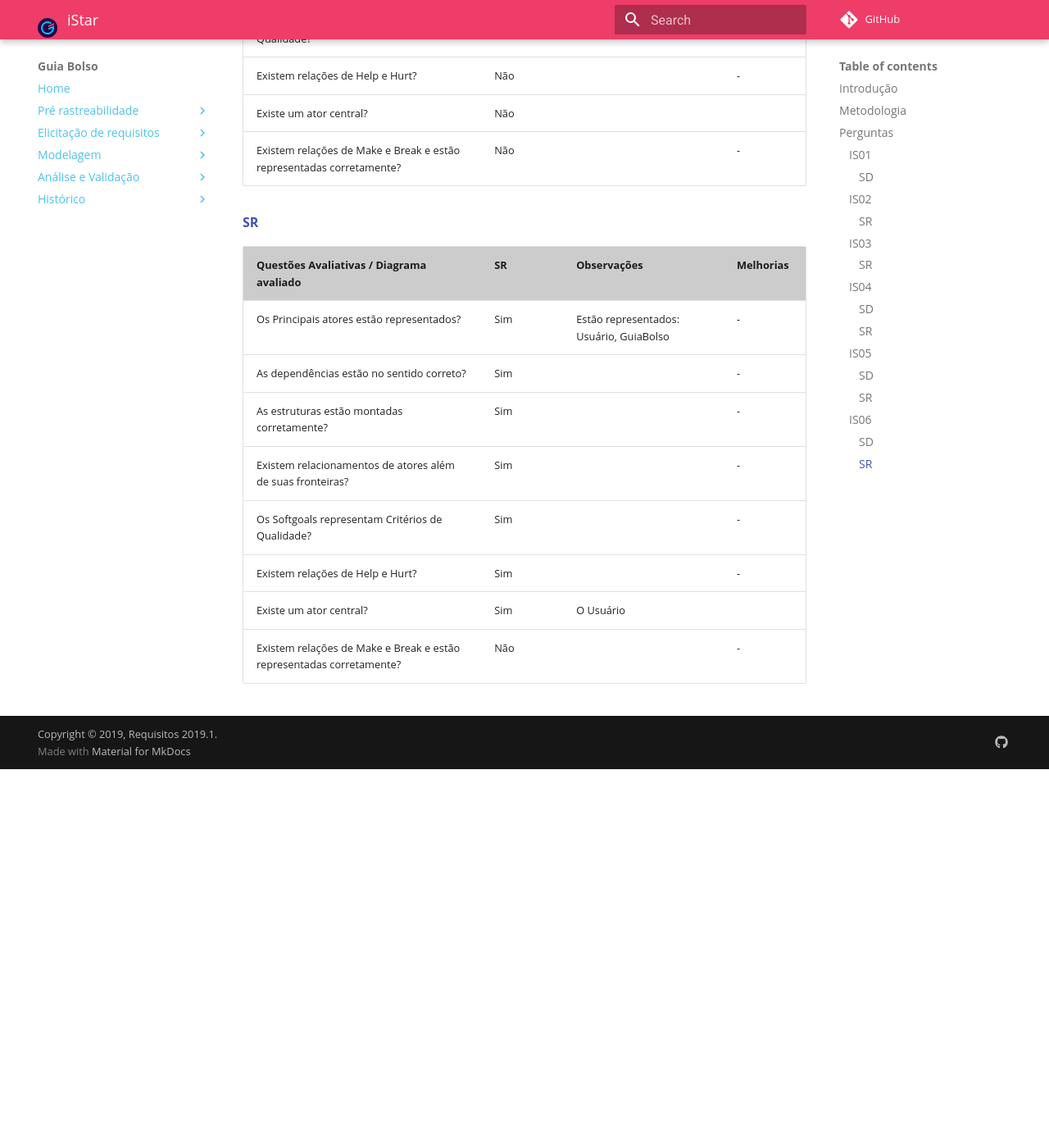
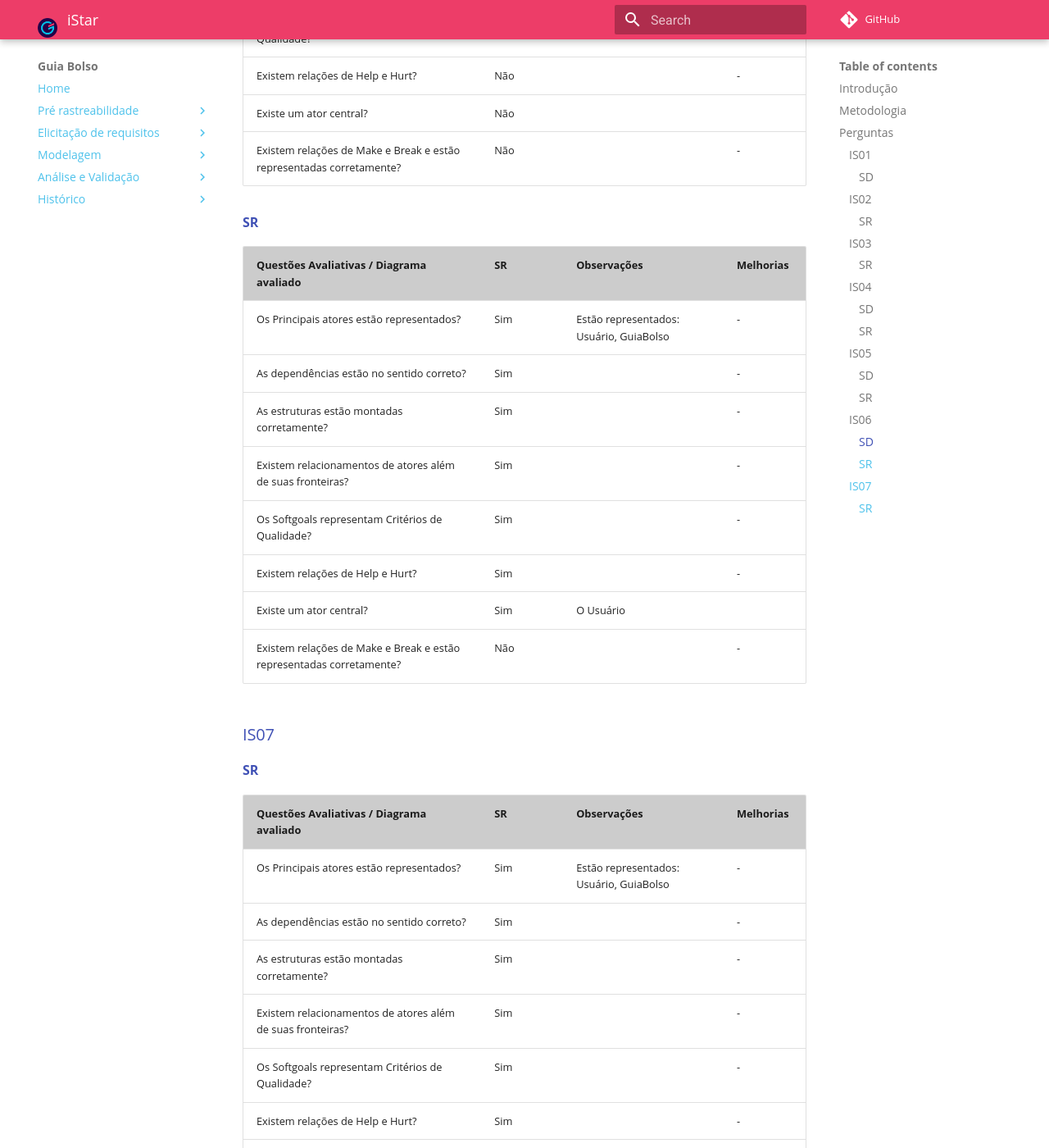
Before and after one commit to fga-disciplinas/2019.1-Guia-Bolso, an MkDocs documentation site: the page built from docs/analise/analise_istar.md, in a window 1280 px wide and 1400 px high, scrolled down 6788 px. Shown: the whole window at 82% size. Built offline with MkDocs 1.6.1 and Material for MkDocs 9.7.7, drawn with Linux system fonts in a browser that asks for light colours; comment, search, counter and statistics services are not loaded; old or Windows-style settings are respelled for this version of MkDocs; before the commit the page ends 7726 px from its top, so only the background shows below that.

Commit message:
Adiciona IS07 na analise de iEstrela.
Co-authored-by: Elias Bernardo <ebmm01@gmail.com>
Signed-off-by: Rafael <rafael.makaha@gmail.com>

```diff
--- a/docs/analise/analise_istar.md
+++ b/docs/analise/analise_istar.md
@@ -174,3 +174,18 @@
 | Existem relações de Help e Hurt? | Sim |  | - |
 | Existe um ator central? | Sim | O Usuário |  |
 | Existem relações de Make e Break e estão representadas corretamente? | Não |  | - |
+
+### [IS07](../../modelagem/istar/#is07-dicas-financeiras)
+
+#### [SR](../../modelagem/istar/#strategic-rationale-model-sr_5)
+
+| Questões Avaliativas / Diagrama avaliado | SR | Observações | Melhorias |
+|--|--|--|--|
+| Os Principais atores estão representados? | Sim | Estão representados: Usuário, GuiaBolso | - |
+| As dependências estão no sentido correto? | Sim |  | - |
+| As estruturas estão montadas corretamente? | Sim |   | - |
+| Existem relacionamentos de atores além de suas fronteiras? | Sim |  | - |
+| Os Softgoals representam Critérios de Qualidade? | Sim |  | - |
+| Existem relações de Help e Hurt? | Sim |  | - |
+| Existe um ator central? | Sim | O Usuário |  |
+| Existem relações de Make e Break e estão representadas corretamente? | Não |  | - |
```
